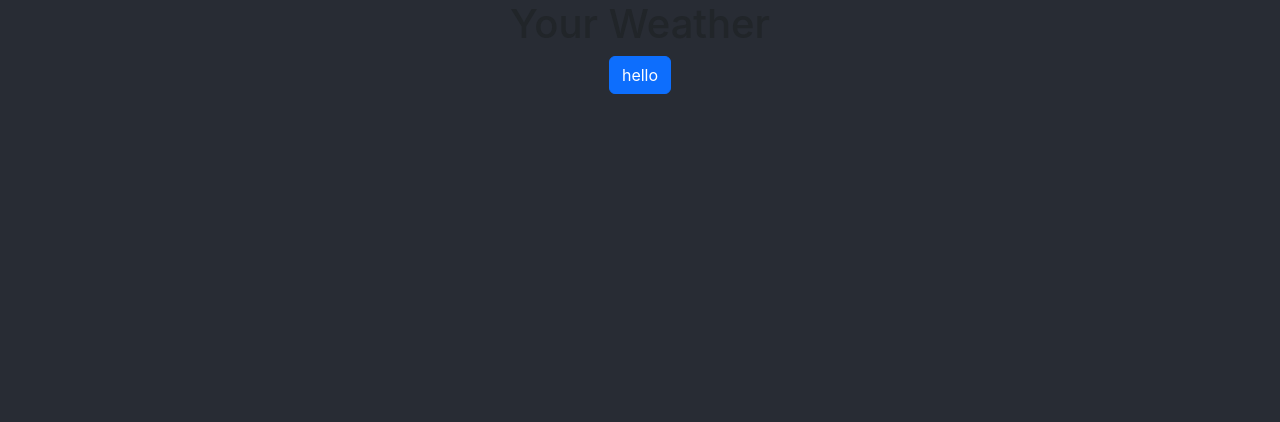
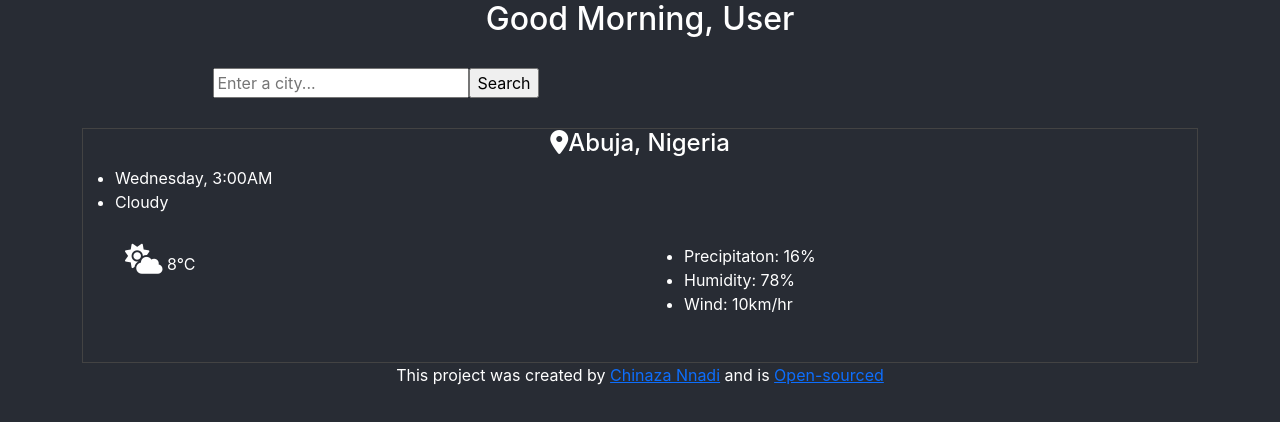
Before and after one commit to chinazaaa-6th/weather-react-app, a React (Create React App) app: page / in a window 1280 px wide. Shown: the top 422 px of the page. Built offline with nearby package versions, Linux system fonts and the light colour scheme.

Commit message:
Added bootstrap, cleaned up code and updated page

```diff
--- a/package.json
+++ b/package.json
@@ -13,8 +13,8 @@
     "web-vitals": "^2.1.4"
   },
   "scripts": {
-    "start": "react-scripts start",
-    "build": "react-scripts build",
+    "start": "react-scripts --openssl-legacy-provider start",
+    "build": "react-scripts --openssl-legacy-provider build",
     "test": "react-scripts test",
     "eject": "react-scripts eject"
   },
--- a/public/index.html
+++ b/public/index.html
@@ -9,6 +9,10 @@
       name="description"
       content="weather app site created using create-react-app"
     />
+    <script
+      src="https://kit.fontawesome.com/e26b6900c9.js"
+      crossorigin="anonymous"
+    ></script>
     <link rel="manifest" href="%PUBLIC_URL%/manifest.json" />
     <title>React App</title>
   </head>
--- a/src/App.css
+++ b/src/App.css
@@ -2,3 +2,6 @@
   text-align: center;
   background-color: #282c34;
 }
+.head {
+  margin: 30px;
+}
--- a/src/App.js
+++ b/src/App.js
@@ -1,12 +1,33 @@
 import React from "react";
+import Weather from "./Weather";
 import "./App.css";
 
 export default function App() {
   return (
     <div className="App">
       <div className="container">
-        <h1>Your Weather</h1>
-        <button className="btn btn-primary"> hello </button>
+        <h2 id="greett">Good Morning, User</h2>
+        <div className="row head">
+          <div className="col-6">
+            <input
+              type="search"
+              placeholder="Enter a city..."
+              className="form-part"
+            />
+            <input type="submit" value="Search" className="form-second" />
+          </div>
+        </div>
+        <Weather />
+        <p>
+          This project was created by{" "}
+          <a href="https://mellifluous-churros-9d41ce.netlify.app">
+            Chinaza Nnadi
+          </a>{" "}
+          and is{" "}
+          <a href="https://github.com/chinazaaa-6th/weather-react-app">
+            Open-sourced
+          </a>
+        </p>
       </div>
     </div>
   );
--- /dev/null
+++ b/src/Weather.css
@@ -0,0 +1,14 @@
+.Weather {
+  color: white;
+  border: 1px solid rgb(67, 67, 67);
+}
+.first {
+  text-align: left;
+}
+.mold {
+  margin: 30px;
+  text-align: left;
+}
+.part {
+  font-size: 30px;
+}
--- /dev/null
+++ b/src/Weather.js
@@ -0,0 +1,28 @@
+import React from "react";
+import "./Weather.css";
+export default function Weather() {
+  return (
+    <div className="Weather">
+      <h4>
+        <i class="fa-solid fa-location-dot"></i>
+        Abuja, Nigeria
+      </h4>
+      <ul>
+        <li className="first">Wednesday, 3:00AM</li>
+        <li className="first">Cloudy</li>
+      </ul>
+      <div className="row mold">
+        <div className="col-6">
+          <i class="fa-solid fa-cloud-sun part"></i> 8°C
+        </div>
+        <div className="col-6">
+          <ul>
+            <li>Precipitaton: 16%</li>
+            <li>Humidity: 78%</li>
+            <li>Wind: 10km/hr</li>
+          </ul>
+        </div>
+      </div>
+    </div>
+  );
+}
--- a/src/index.css
+++ b/src/index.css
@@ -1,12 +1,13 @@
 body {
   margin: 0;
-  font-family: -apple-system, BlinkMacSystemFont, 'Segoe UI', 'Roboto', 'Oxygen',
-    'Ubuntu', 'Cantarell', 'Fira Sans', 'Droid Sans', 'Helvetica Neue',
+  font-family: -apple-system, BlinkMacSystemFont, "Segoe UI", "Roboto", "Oxygen",
+    "Ubuntu", "Cantarell", "Fira Sans", "Droid Sans", "Helvetica Neue",
     sans-serif;
-    background-color: #282c34;
+  background-color: #282c34;
+  color: white;
 }
 
 code {
-  font-family: source-code-pro, Menlo, Monaco, Consolas, 'Courier New',
+  font-family: source-code-pro, Menlo, Monaco, Consolas, "Courier New",
     monospace;
 }
```
